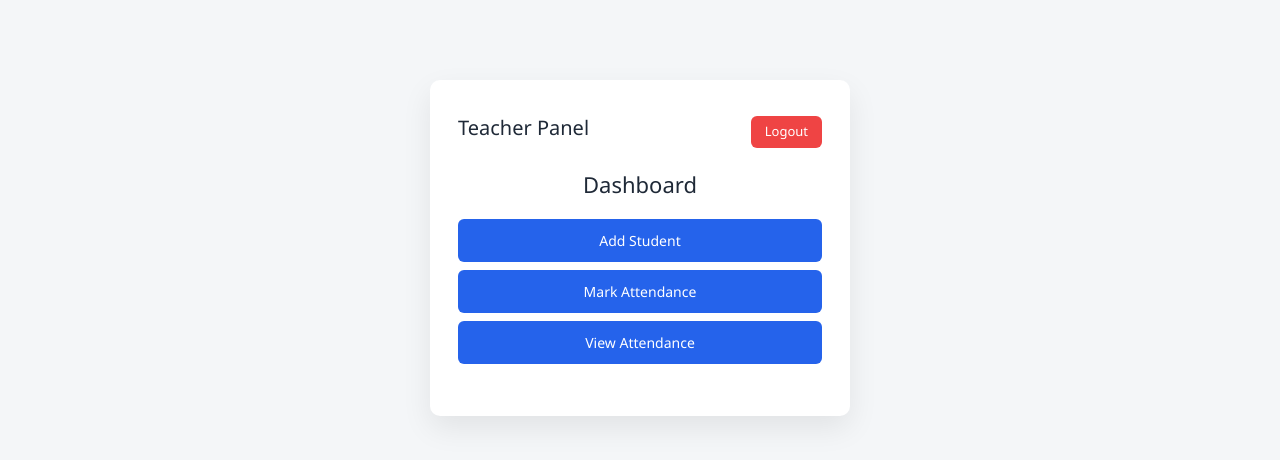
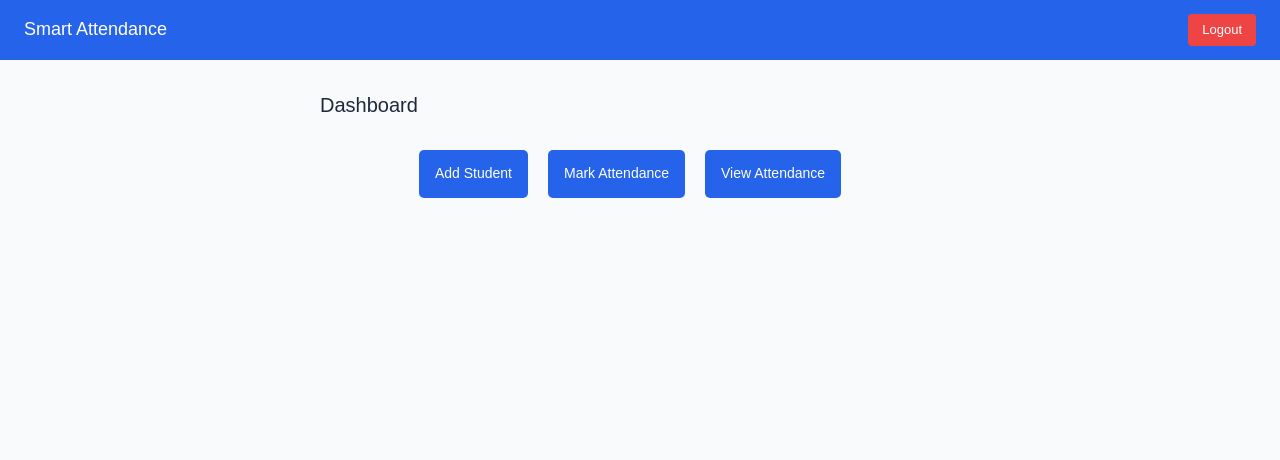
Before and after one commit to Ammarsaqib2005/Smart-attendance-management-system, a React (Vite) app: page / in a window 1280 px wide. Shown: the top 460 px of the page. Built offline with nearby package versions, Linux system fonts and the light colour scheme; no server answers; sample sign-in values are in the browser's storage.

Commit message:
final commit

```diff
--- a/src/components/AuthLayout.jsx
+++ b/src/components/AuthLayout.jsx
@@ -1,7 +1,7 @@
 function AuthLayout({ children }) {
   return (
-    <div className="card">
-      <h1>Smart Attendance</h1>
+    <div className="app-content">
+      <h1 style={{ marginBottom: "20px" }}>Smart Attendance</h1>
       {children}
     </div>
   );
--- a/src/components/DashboardLayout.jsx
+++ b/src/components/DashboardLayout.jsx
@@ -11,18 +11,20 @@ function DashboardLayout({ children }) {
   };
 
   return (
-    <div className="card">
+    <>
       {/* Header */}
-      <div className="dashboard-header">
-        <h1>Teacher Panel</h1>
+      <div className="app-header">
+        <h1>Smart Attendance</h1>
         <button className="logout-btn" onClick={logout}>
           Logout
         </button>
       </div>
 
-      {/* Page Content */}
-      {children}
-    </div>
+      {/* Content */}
+      <div className="app-content">
+        {children}
+      </div>
+    </>
   );
 }
 
--- a/src/pages/Dashboard.jsx
+++ b/src/pages/Dashboard.jsx
@@ -14,8 +14,8 @@ function Dashboard() {
   return (
     <DashboardLayout>
     <div>
-      <h1>Dashboard</h1>
-
+      <h1 className="page-title">Dashboard</h1>
+      <div className="dashboard-actions">
       <button onClick={() => navigate("/add-student")}>
         Add Student
       </button>
@@ -31,6 +31,7 @@ function Dashboard() {
       <br /><br />
 
       {/* <button onClick={handleLogout}>Logout</button> */}
+      </div>
     </div>
     </DashboardLayout>
   );
--- a/src/style.css
+++ b/src/style.css
@@ -8,118 +8,104 @@
 
 /* ===== GLOBAL ===== */
 body {
-  font-family: "Segoe UI", Tahoma, sans-serif;
-  background-color: #f4f6f8;
-  color: #1f2937;
+  font-family: Arial, Helvetica, sans-serif;
+  background-color: #f8fafc;
+  color: #1e293b;
 }
 
-/* ===== CARD LAYOUT ===== */
-.card {
-  width: 100%;
-  max-width: 420px;
-  margin: 80px auto;
-  background: #ffffff;
-  padding: 28px;
-  border-radius: 10px;
-  box-shadow: 0 12px 30px rgba(0, 0, 0, 0.08);
+/* ===== HEADER ===== */
+.app-header {
+  display: flex;
+  justify-content: space-between;
+  align-items: center;
+  padding: 14px 24px;
+  background-color: #2563eb;
+  color: white;
 }
 
-/* ===== HEADINGS ===== */
-h1 {
-  text-align: center;
-  font-size: 22px;
-  margin-bottom: 10px;
+.app-header h1 {
+  font-size: 18px;
+  font-weight: 500;
 }
 
-h2 {
-  text-align: center;
-  font-size: 18px;
-  margin-bottom: 20px;
-  color: #374151;
+/* ===== LOGOUT BUTTON ===== */
+.logout-btn {
+  background: #ef4444;
+  border: none;
+  padding: 6px 14px;
+  color: white;
+  border-radius: 4px;
+  cursor: pointer;
+  font-size: 13px;
 }
 
-/* ===== INPUTS ===== */
-input,
-select {
-  width: 100%;
-  padding: 10px 12px;
-  margin-bottom: 14px;
-  border-radius: 6px;
-  border: 1px solid #d1d5db;
-  font-size: 14px;
+.logout-btn:hover {
+  background: #dc2626;
 }
 
-input:focus,
-select:focus {
-  outline: none;
-  border-color: #2563eb;
+/* ===== MAIN CONTENT ===== */
+.app-content {
+  padding: 30px;
+  max-width: 700px;
+  margin: auto;
+}
+
+/* ===== PAGE TITLE ===== */
+.page-title {
+  font-size: 20px;
+  margin-bottom: 20px;
 }
 
 /* ===== BUTTONS ===== */
 button {
-  width: 100%;
-  padding: 11px;
-  border-radius: 6px;
+  padding: 10px 16px;
   border: none;
+  border-radius: 5px;
   background-color: #2563eb;
-  color: #ffffff;
+  color: white;
   font-size: 14px;
-  font-weight: 500;
   cursor: pointer;
-  margin-top: 8px;
 }
 
 button:hover {
-  background-color: #1e40af;
+  background-color: #1d4ed8;
 }
 
-button.secondary {
-  background-color: #6b7280;
+/* ===== BUTTON LIST ===== */
+.button-list button {
+  display: block;
+  width: 100%;
+  margin-bottom: 12px;
 }
 
-button.secondary:hover {
-  background-color: #4b5563;
+/* ===== INPUTS ===== */
+input, select {
+  width: 100%;
+  padding: 9px;
+  margin-bottom: 14px;
+  border: 1px solid #cbd5e1;
+  border-radius: 4px;
+  font-size: 14px;
 }
 
-/* ===== LIST ROWS ===== */
+/* ===== ROWS (attendance list) ===== */
 .row {
   display: flex;
   justify-content: space-between;
   align-items: center;
   margin-bottom: 12px;
-  gap: 10px;
 }
 
-.row span {
-  font-size: 14px;
+.button-row {
+  display: flex;
+  justify-content: center;
+  flex-wrap: wrap;
+  gap: 14px;
 }
 
-/* ===== NAV BUTTON GROUP ===== */
-.nav-buttons button {
-  margin-bottom: 10px;
+.dashboard-actions {
+  display: flex;
+  justify-content: center;
+  gap: 20px;       /* ← THIS controls spacing */
+  margin-top: 30px;
 }
-
-/* ===== DASHBOARD HEADER ===== */
-.dashboard-header {
-  display: flex;
-  justify-content: space-between;
-  align-items: center;
-  margin-bottom: 20px;
-}
-
-.dashboard-header h1 {
-  margin: 0;
-  font-size: 20px;
-}
-
-/* ===== LOGOUT BUTTON ===== */
-.logout-btn {
-  width: auto;
-  padding: 6px 14px;
-  background-color: #ef4444;
-  font-size: 13px;
-}
-
-.logout-btn:hover {
-  background-color: #dc2626;
-}
```
